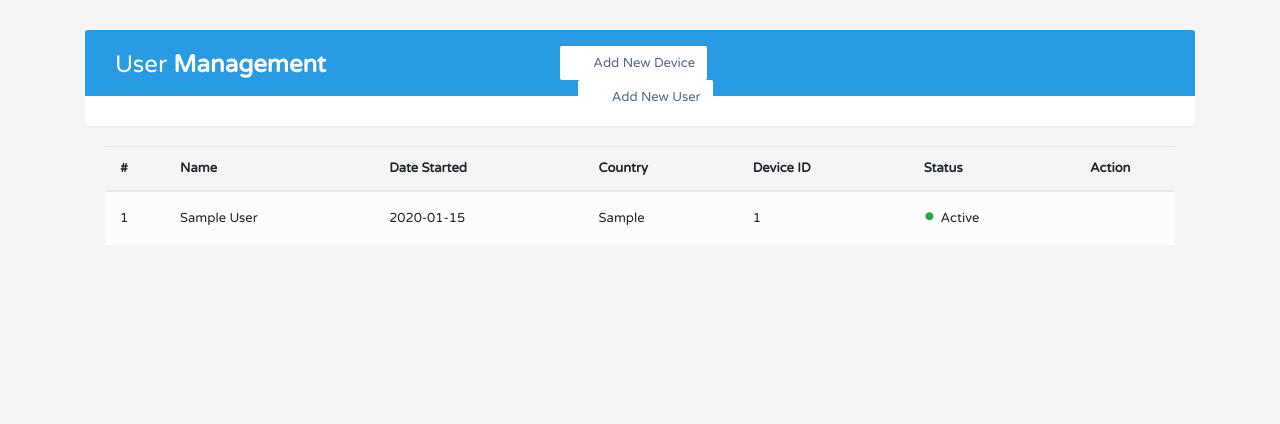
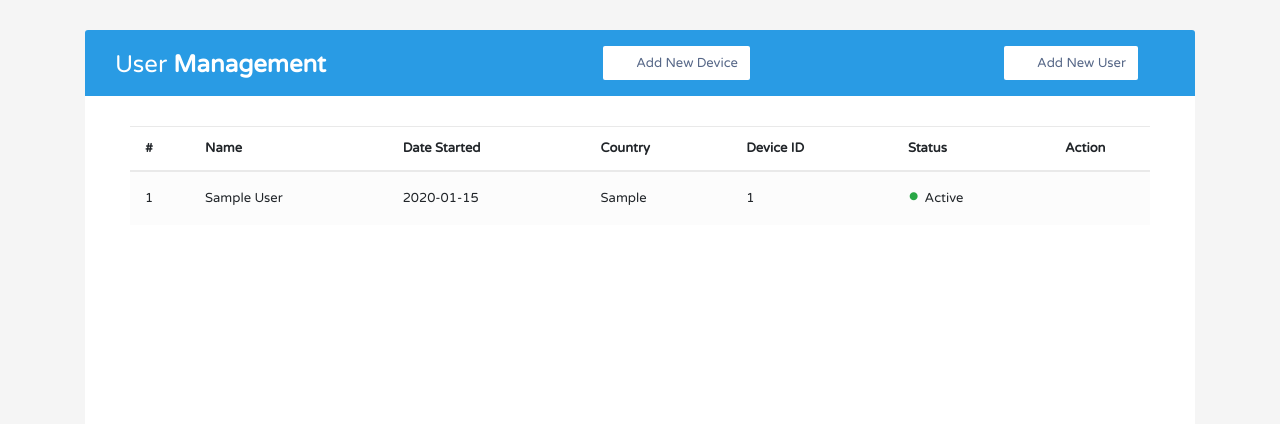
Before and after one commit to Nadika18/Himaid, a Flask app: page / in a window 1280 px wide. Shown: the top 424 px of the page. Run offline with Flask 2, Linux system fonts and the light colour scheme; tables that the repository leaves empty hold one stand-in row (values such as "Sample post"); some libraries are stand-ins or nearby versions.

Commit message:
Buttons Adjusted

```diff
--- a/templates/dashboard.html
+++ b/templates/dashboard.html
@@ -35,6 +35,11 @@ body {
     padding: 16px 30px;
     margin: -20px -25px 10px;
     border-radius: 3px 3px 0 0;
+}
+.row {
+    margin-right: 25rem;
+    display: flex;
+    flex-wrap: nowrap;
 }
 .table-title h2 {
     margin: 5px 0 0;
@@ -182,6 +187,7 @@ $(document).ready(function(){
                     <div class="col-sm-5">
                         <h2>User <b>Management</b></h2>
                     </div>
+                    <div class="col-sm-7">
                         <a href="{{url_for('registerdevice')}}" class="btn btn-secondary"><i class="material-icons">&#xE147;</i> <span>Add New Device</span></a>
                     </div>
                     <div class="col-sm-7">
```
